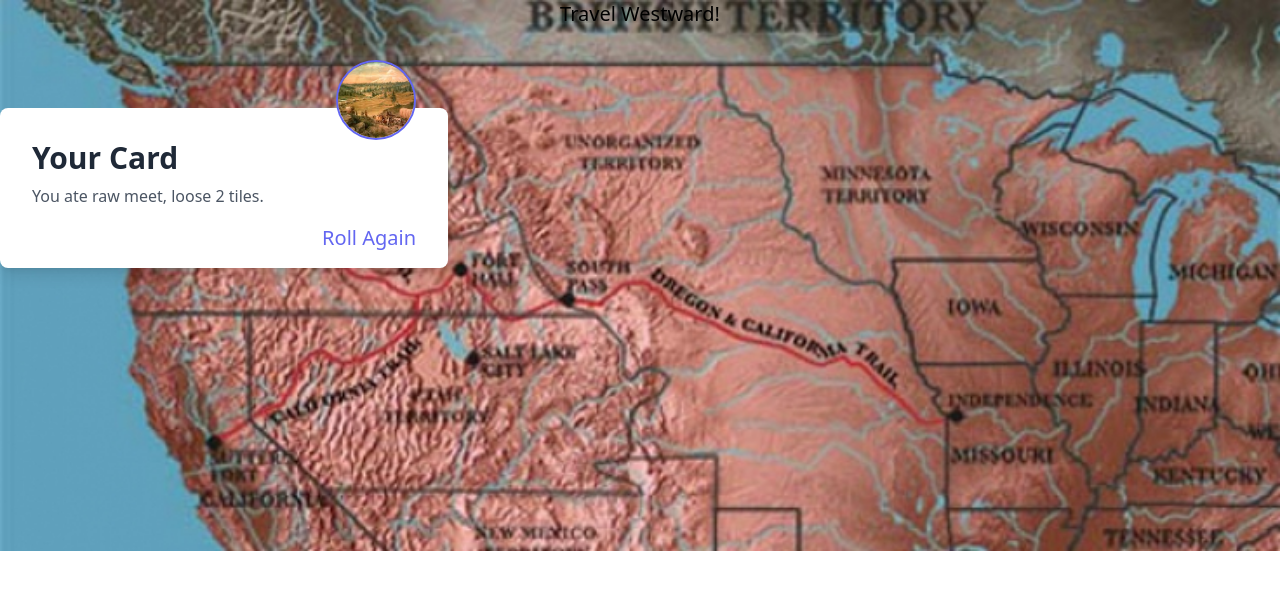
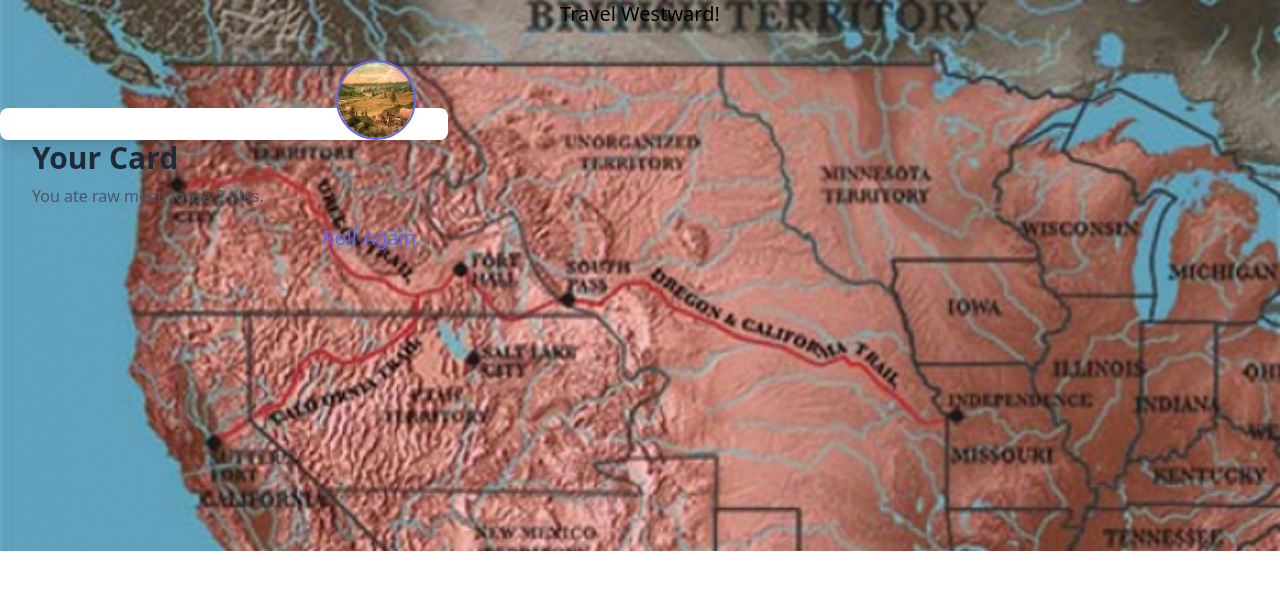
Before and after one commit to MasonGrose/WestwardExpansionBoardGame, a website: page index.html in a window 1280 px wide. Drawn offline with nearby package versions, Linux system fonts and the light colour scheme.

Commit message:
Update index.html

```diff
--- a/index.html
+++ b/index.html
@@ -9,8 +9,8 @@
 </head>
 <body class="bg-[url('../assets/calitail.jpg')] bg-no-repeat bg-cover">
     <h1 class="text-center text-xl">Travel Westward!</h1>
-    <div class="max-w-md py-4 px-8 bg-white shadow-lg rounded-lg my-20">
-  <div class="flex justify-center md:justify-end -mt-16">
+    <div class="max-w-md py-4 px-8 bg-white h-5 shadow-lg rounded-lg my-20">
+  <div class="flex justify-center md:justify-end -mt-16 ">
     <img class="w-20 h-20 object-cover rounded-full border-2 border-indigo-500" src="./assets/oregon.jpeg">
   </div>
   <div>
```
